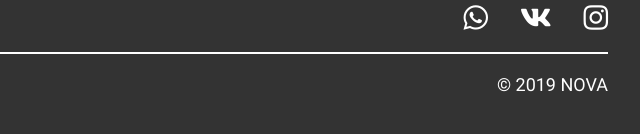
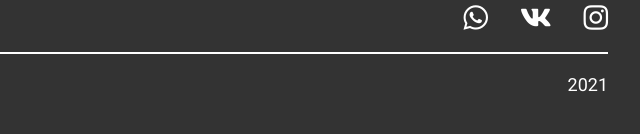
Before and after one commit to zetaleo/layouts, a plain HTML site: page travel-agency/index.html in a window 1280 px wide. Shown: the part 2170-2304 px from the top of the page, 640-1280 px from the left. Drawn offline with Linux system fonts and the light colour scheme; files whose address does not match are found by name; a web font is replaced by a local one.

Commit message:
Update index.html

```diff
--- a/travel-agency/index.html
+++ b/travel-agency/index.html
@@ -5,7 +5,7 @@
 
 	<meta charset="utf-8">
 
-	<title>Nova - Найди свое приключение</title>
+	<title>Travel-Agency</title>
 	<meta name="description" content="Startup HTML template OptimizedHTML 5">
 
 	<meta name="viewport" content="width=device-width">
@@ -149,7 +149,7 @@
 					<li><a href="#">Контакты</a></li>
 				</ul>
 			</nav>
-			<div class="copyright">© 2019 NOVA</div>
+			<div class="copyright">2021</div>
 		</div>
 	</footer>
 
```
